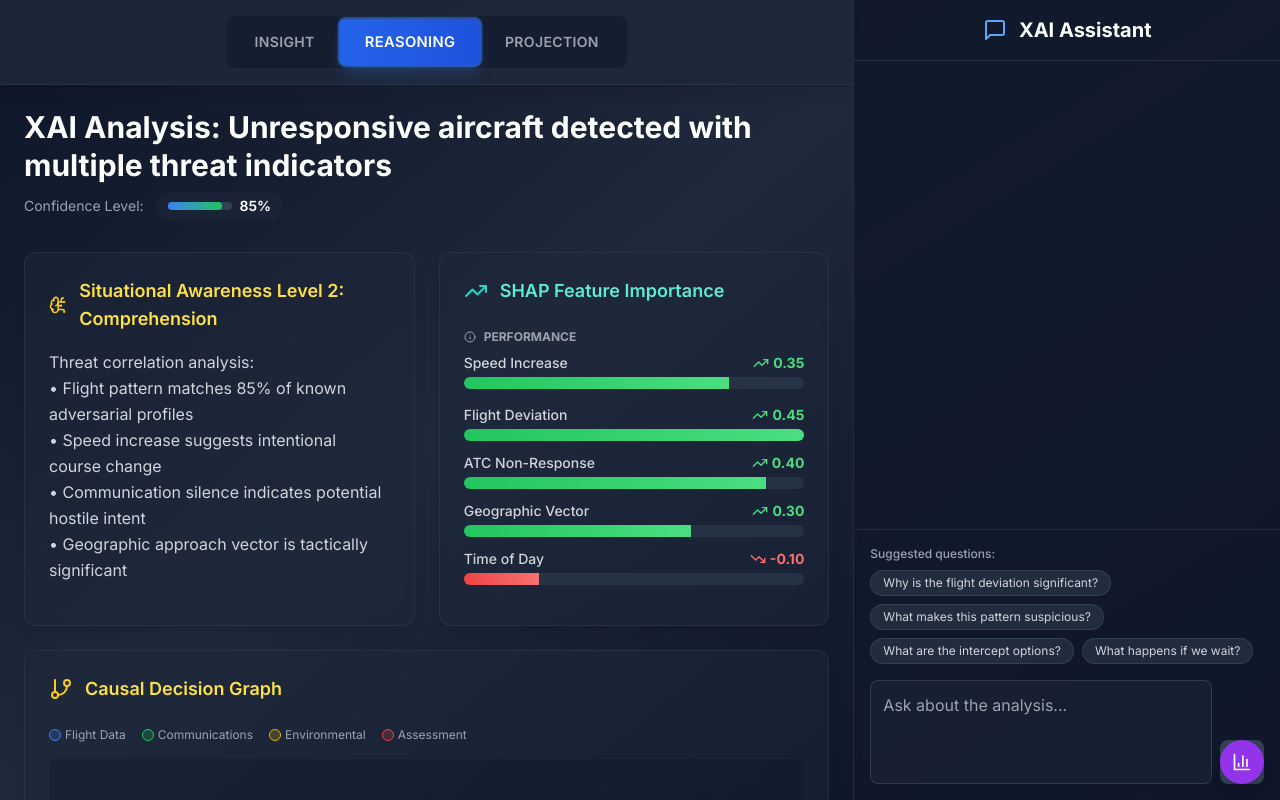
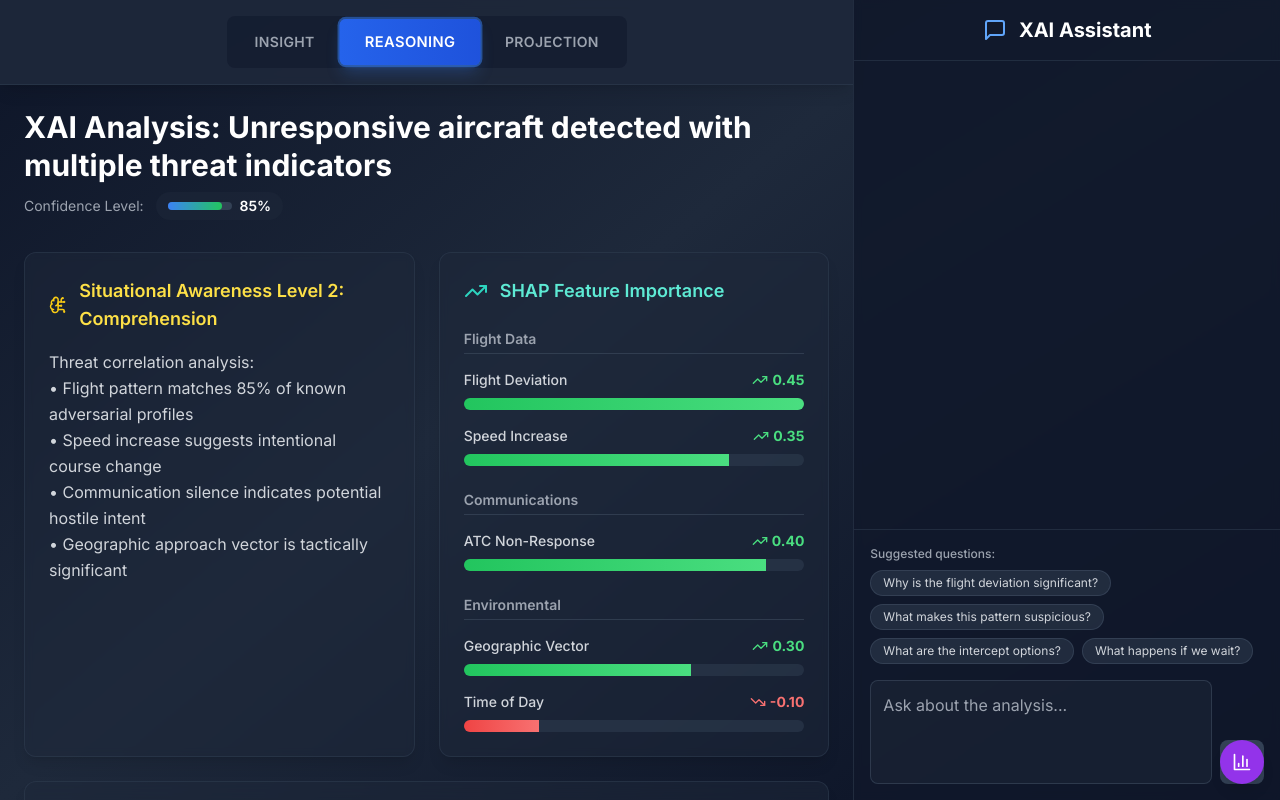
Before and after one commit to LaurenceC3HF/XAI-Assistant-UI-v3, a React (Vite) app: page / in a window 1280 px wide. Both pictures are taken after a click on the tab "REASONING". Built offline with nearby package versions, Linux system fonts and the light colour scheme.

Commit message:
Update SHAPVisual.tsx

```diff
--- a/src/components/visualizations/SHAPVisual.tsx
+++ b/src/components/visualizations/SHAPVisual.tsx
@@ -1,22 +1,6 @@
 import React, { useRef, useState } from 'react';
 import { VisualCard } from './VisualCard';
-import { TrendingUp, TrendingDown, Info } from 'lucide-react';
-
-// Example group and explanation definitions (adapt as needed)
-const FEATURE_GROUPS: Record<string, string[]> = {
-  Performance: ['Response Time', 'Success Probability', 'Speed Increase'],
-  Risk: ['Collateral Risk'],
-  Resource: ['Resource Availability'],
-  Other: []
-};
-const FEATURE_EXPLANATIONS: Record<string, string> = {
-  'Response Time': 'How quickly the system or actor responds to an event.',
-  'Success Probability': 'The likelihood of achieving the desired outcome.',
-  'Speed Increase': 'Indicates a sudden increase in speed, which can change mission risk.',
-  'Collateral Risk': 'Potential negative consequences or side effects.',
-  'Resource Availability': 'How many assets are available for the operation.'
-  // Add more as needed
-};
+import { TrendingUp, TrendingDown } from 'lucide-react';
 
 interface SHAPVisualProps {
   shapData?: Record<string, number>;
@@ -30,26 +14,54 @@ export const SHAPVisual: React.FC<SHAPVisualProps> = ({
   onVisualizationClick
 }) => {
   const cleanupFunctions = useRef<Record<string, (() => void) | null>>({});
-  const [tooltipFeature, setTooltipFeature] = useState<string | null>(null);
+  const [active, setActive] = useState<string | null>(null);
 
   if (!shapData) return null;
 
-  // Build grouped features
-  const groupedFeatures = Object.entries(FEATURE_GROUPS).reduce((acc, [group, features]) => {
-    const present = features.filter(f => shapData[f] !== undefined);
-    if (present.length > 0) acc[group] = present;
-    return acc;
-  }, {} as Record<string, string[]>);
-  // Add any uncategorized features to "Other"
-  const groupedFeatureSet = new Set(Object.values(FEATURE_GROUPS).flat());
-  const otherFeatures = Object.keys(shapData).filter(f => !groupedFeatureSet.has(f));
-  if (otherFeatures.length) groupedFeatures['Other'] = otherFeatures;
+  // Meta information for features (group, description, why)
+  const featureMeta: Record<string, { group: string; desc: string; why: string }> = {
+    'Flight Deviation': {
+      group: 'Flight Data',
+      desc: 'Difference between expected and actual flight path.',
+      why: 'High deviation is often observed during evasive manoeuvres.'
+    },
+    'Speed Increase': {
+      group: 'Flight Data',
+      desc: 'Current speed relative to filed flight plan.',
+      why: 'Rapid acceleration may indicate intentional course change.'
+    },
+    'ATC Non-Response': {
+      group: 'Communications',
+      desc: 'Time since last radio contact with controllers.',
+      why: 'Lack of response suggests potential hostile intent.'
+    },
+    'Geographic Vector': {
+      group: 'Environmental',
+      desc: 'Approach direction with respect to sensitive locations.',
+      why: 'Certain approach vectors correlate with threat patterns.'
+    },
+    'Time of Day': {
+      group: 'Environmental',
+      desc: 'Local time during observation.',
+      why: 'Events at night have historically higher risk.'
+    }
+  };
 
+  // Sort features by absolute SHAP value
   const features = Object.entries(shapData).sort(([, a], [, b]) => Math.abs(b) - Math.abs(a));
   const maxAbsValue = Math.max(...features.map(([, v]) => Math.abs(v)));
 
+  // Group features
+  const grouped = features.reduce<Record<string, Array<[string, number]>>>((acc, cur) => {
+    const group = featureMeta[cur[0]]?.group || 'Other';
+    if (!acc[group]) acc[group] = [];
+    acc[group].push(cur);
+    return acc;
+  }, {});
+
+  // Advanced analytics/interaction hooks
   const handleMouseEnterFeature = (feature: string) => {
-    setTooltipFeature(feature);
+    setActive(feature);
     const cleanup = onVisualizationHover?.(feature, 'shap_feature');
     if (cleanup) {
       cleanupFunctions.current[feature] = cleanup;
@@ -57,7 +69,7 @@ export const SHAPVisual: React.FC<SHAPVisualProps> = ({
   };
 
   const handleMouseLeaveFeature = (feature: string) => {
-    setTooltipFeature(null);
+    setActive(null);
     const cleanup = cleanupFunctions.current[feature];
     if (cleanup) {
       cleanup();
@@ -78,26 +90,21 @@ export const SHAPVisual: React.FC<SHAPVisualProps> = ({
         </h3>
       </div>
 
-      {Object.entries(groupedFeatures).map(([group, features]) => (
-        <div key={group} className="mb-4">
-          {group !== 'Other' && (
-            <div className="font-bold text-gray-400 text-xs uppercase mb-2 flex items-center gap-1">
-              <Info className="w-3 h-3 mr-1" />
+      <div className="space-y-6">
+        {Object.entries(grouped).map(([group, groupFeatures]) => (
+          <div key={group} className="space-y-4">
+            <h4 className="text-sm font-semibold text-gray-400 border-b border-slate-600/50 pb-1 mb-1">
               {group}
-            </div>
-          )}
-          <div className="space-y-3">
-            {features.map(feature => {
-              const value = shapData[feature];
-              return (
+            </h4>
+            {groupFeatures.map(([feature, value]) => (
               <div
                 key={feature}
-                  className="group cursor-pointer relative"
+                className="group cursor-pointer"
                 onMouseEnter={() => handleMouseEnterFeature(feature)}
                 onMouseLeave={() => handleMouseLeaveFeature(feature)}
                 onClick={() => handleFeatureClick(feature)}
               >
-                  <div className="flex items-center justify-between mb-1">
+                <div className="flex items-center justify-between mb-2">
                   <span className="text-sm font-medium text-gray-300 group-hover:text-white transition-colors">
                     {feature}
                   </span>
@@ -112,6 +119,7 @@ export const SHAPVisual: React.FC<SHAPVisualProps> = ({
                     </span>
                   </div>
                 </div>
+
                 <div className="relative bg-slate-700/50 rounded-full h-3 overflow-hidden">
                   <div
                     style={{ width: `${(Math.abs(value) / maxAbsValue) * 100}%` }}
@@ -124,21 +132,20 @@ export const SHAPVisual: React.FC<SHAPVisualProps> = ({
                     `}
                   />
                 </div>
-                  {tooltipFeature === feature && (
-                    <div className="absolute top-0 left-full ml-2 z-40 w-52 bg-black bg-opacity-90 text-white text-xs p-2 rounded shadow-lg pointer-events-none">
-                      <div className="flex items-center mb-1">
-                        <Info className="w-3 h-3 mr-1 text-blue-400" />
-                        <span className="font-bold">{feature}</span>
               </div>
-                      {FEATURE_EXPLANATIONS[feature] || "No explanation available."}
+            ))}
+          </div>
+        ))}
+      </div>
+
+      {active && (
+        <div className="mt-6 p-4 rounded-lg bg-slate-800/70 border border-slate-600/50 text-sm space-y-1">
+          <p className="text-teal-300 font-semibold">{active}</p>
+          <p className="text-gray-300">{featureMeta[active]?.desc}</p>
+          <p className="text-gray-400 text-xs">{featureMeta[active]?.why}</p>
+          <p className="text-gray-500 text-xs">Importance score: {shapData[active]?.toFixed(2)}</p>
         </div>
       )}
-                </div>
-              );
-            })}
-          </div>
-        </div>
-      ))}
     </VisualCard>
   );
 };
```
Lines whose indentation alone changed are shown as unchanged.
